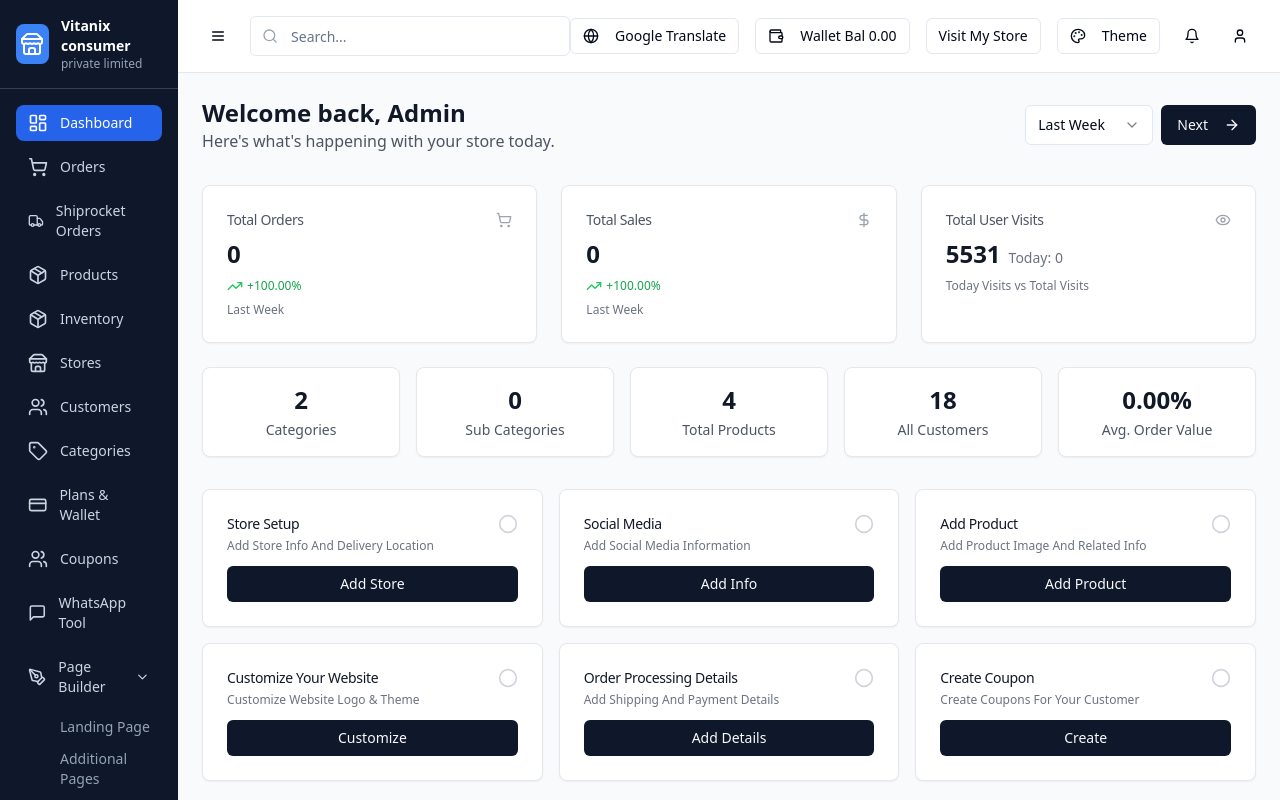
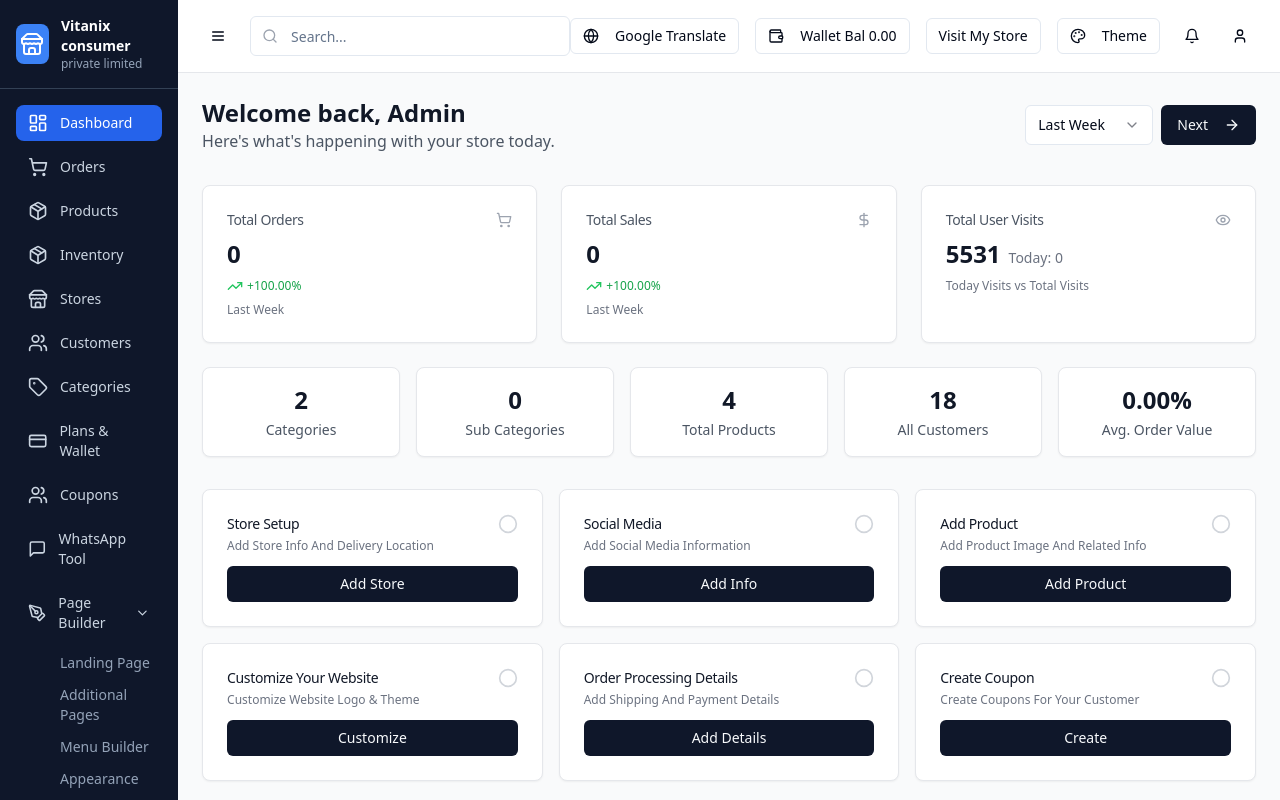
Before and after one commit to krishnan-naranapatty/zupain-storefront-hub, a React (Vite) app: page / in a window 1280 px wide. Shown: the top 800 px of the page. Built offline with nearby package versions, Linux system fonts and the light colour scheme.

Commit message:
Remove Shiprocket Orders from sidebar
Removed the "Shiprocket Orders" menu item from the sidebar in `src/components/Sidebar.tsx`.

```diff
--- a/src/components/Sidebar.tsx
+++ b/src/components/Sidebar.tsx
@@ -1,4 +1,3 @@
-
 import React, { useState } from 'react';
 import { NavLink, useLocation } from 'react-router-dom';
 import {
@@ -15,8 +14,7 @@ import {
   PenTool,
   HelpCircle,
   ChevronDown,
-  ChevronRight,
-  Truck
+  ChevronRight
 } from 'lucide-react';
 import { useTheme } from '@/contexts/ThemeContext';
 
@@ -41,7 +39,6 @@ const Sidebar: React.FC<SidebarProps> = ({ isCollapsed, onToggle }) => {
   const menuItems = [
     { icon: LayoutDashboard, label: 'Dashboard', path: '/', isActive: true },
     { icon: ShoppingCart, label: 'Orders', path: '/orders' },
-    { icon: Truck, label: 'Shiprocket Orders', path: '/shiprocket-orders' },
     { icon: Package, label: 'Products', path: '/products' },
     { icon: Package, label: 'Inventory', path: '/inventory' },
     { icon: Store, label: 'Stores', path: '/stores' },
```
